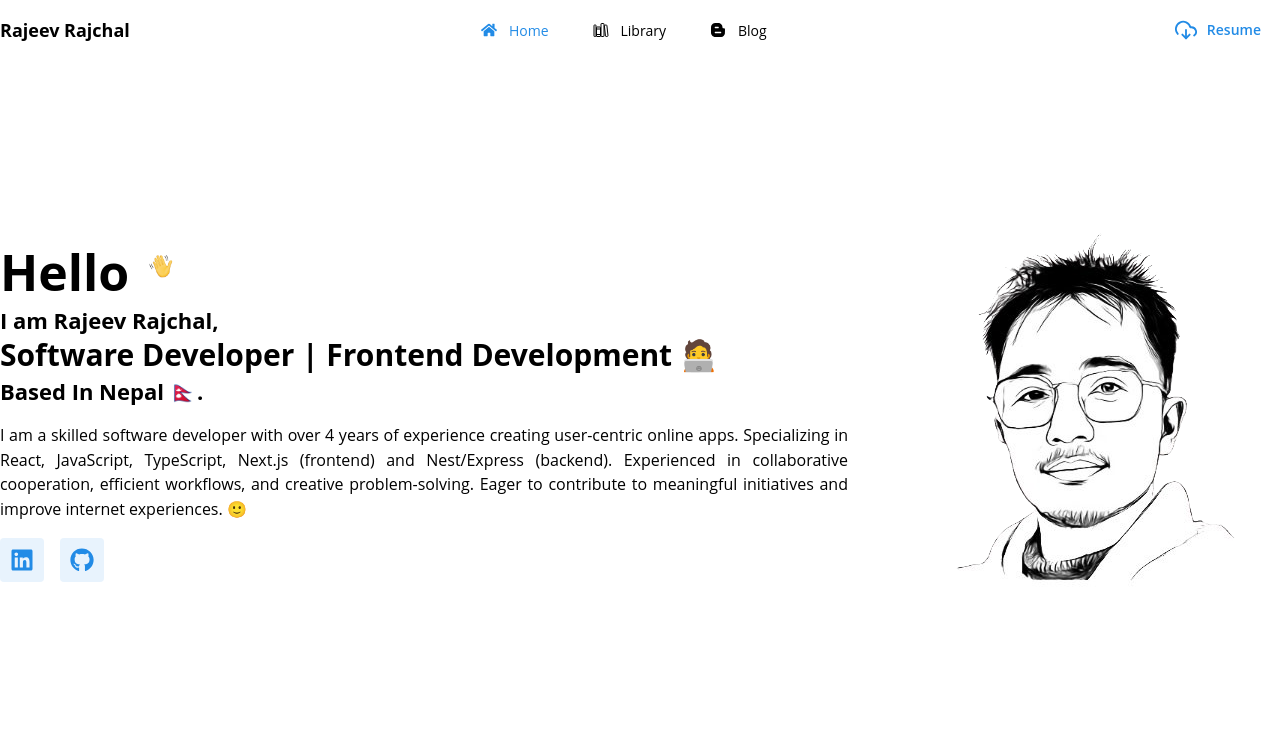
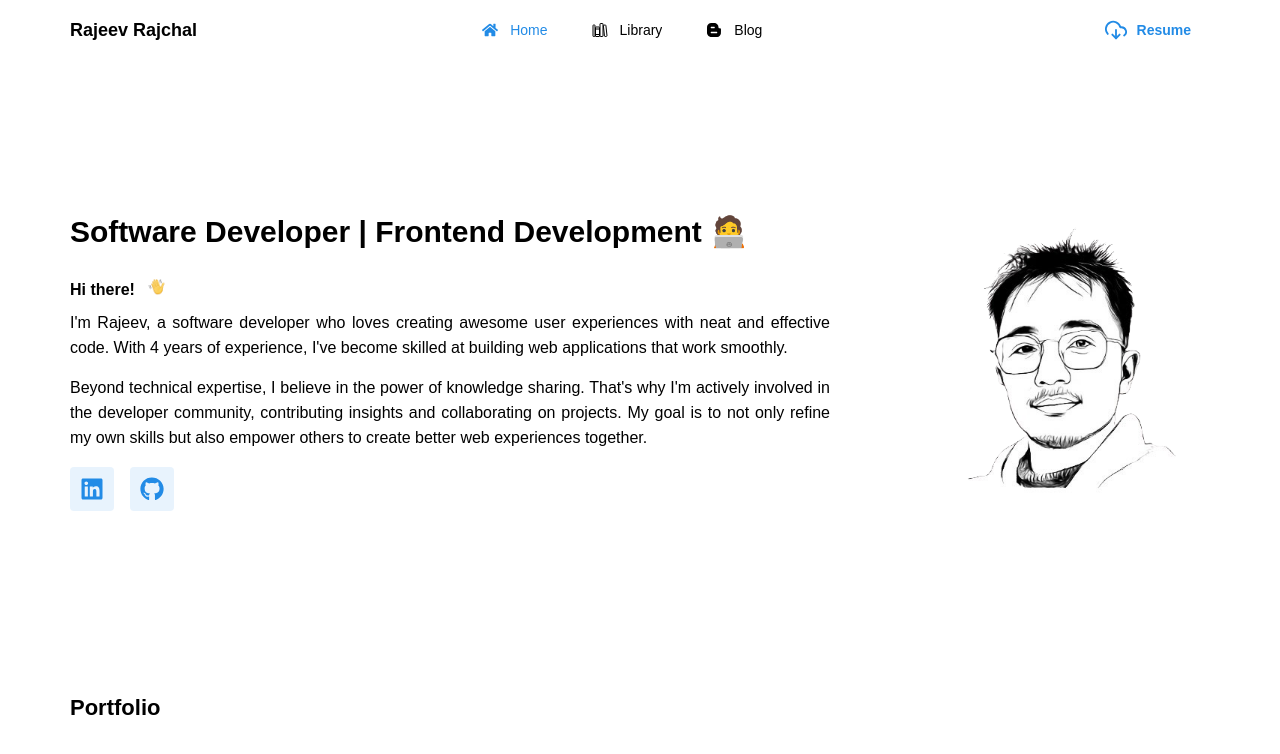
Before and after one commit to rajeevrajchal/rajeev-me, a Next.js app: page / in a window 1280 px wide. Shown: the top 754 px of the page. Built offline with nearby package versions, Linux system fonts and the light colour scheme.

Commit message:
Bugfix: Updated about me

```diff
--- a/src/app/globals.css
+++ b/src/app/globals.css
@@ -3,3 +3,12 @@
 }
 @tailwind components;
 @tailwind utilities;
+
+@import url("https://fonts.googleapis.com/css2?family=Work+Sans:ital,wght@0,100..900;1,100..900&display=swap");
+
+* {
+  -ms-overflow-style: none;
+}
+::-webkit-scrollbar {
+  display: none;
+}
--- a/src/app/page.tsx
+++ b/src/app/page.tsx
@@ -5,6 +5,7 @@ import { Avatar, Flex, Stack, Text, Title } from "@mantine/core";
 
 const Home = () => {
   return (
+    <Stack gap="xl">
       <Flex
         align="center"
         justify="space-between"
@@ -18,27 +19,33 @@ const Home = () => {
           md: "row",
         }}
       >
-      <Stack className="flex-1">
-        <Stack gap={0}>
-          <Flex>
-            <Title order={1} className="text-[50px]">
-              Hello
-            </Title>
-            <Avatar size="lg" variant="transparent" src="./wave.gif" />
-          </Flex>
-          <Title order={3}>I am Rajeev Rajchal, </Title>
-          <Title order={2} className="text-[30px]">
+        <Stack className="w-2/3">
+          <Title order={3} className="text-[30px]">
             Software Developer | Frontend Development 🧑‍💻
           </Title>
-          <Title order={3}>Based In Nepal 🇳🇵.</Title>
+          <Stack gap={0}>
+            <Flex align="center">
+              <Title order={5}>Hi there!</Title>
+              <Avatar
+                size="md"
+                variant="transparent"
+                src="./wave.gif"
+                className="mb-1"
+              />
+            </Flex>
+            <Text ta="justify">
+              I'm Rajeev, a software developer who loves creating awesome user
+              experiences with neat and effective code. With 4 years of
+              experience, I've become skilled at building web applications that
+              work smoothly.
+            </Text>
           </Stack>
           <Text ta="justify">
-          I am a skilled software developer with over 4 years of experience
-          creating user-centric online apps. Specializing in React, JavaScript,
-          TypeScript, Next.js (frontend) and Nest/Express (backend). Experienced
-          in collaborative cooperation, efficient workflows, and creative
-          problem-solving. Eager to contribute to meaningful initiatives and
-          improve internet experiences. 🙂
+            Beyond technical expertise, I believe in the power of knowledge
+            sharing. That's why I'm actively involved in the developer
+            community, contributing insights and collaborating on projects. My
+            goal is to not only refine my own skills but also empower others to
+            create better web experiences together.
           </Text>
           <SocialLinks />
         </Stack>
@@ -47,7 +54,7 @@ const Home = () => {
           variant="transparent"
           src="./rajeev-no-bg.png"
           alt="Rajeev Rajchal"
-        size="400"
+          size="300"
         />
         <Avatar
           hiddenFrom="md"
@@ -57,6 +64,16 @@ const Home = () => {
           size="200"
         />
       </Flex>
+
+      <Stack
+        mt={{
+          base: "20px",
+          md: "150px",
+        }}
+      >
+        <Title order={3}>Portfolio</Title>
+      </Stack>
+    </Stack>
   );
 };
 
--- a/src/app/template.tsx
+++ b/src/app/template.tsx
@@ -9,7 +9,7 @@ const HomeTemplate = (props: PropsWithChildren) => {
 
   return (
     <Container
-      size="xl"
+      size="lg"
       className="h-screen px-0 flex flex-col"
       px={{
         base: "xl",
--- a/src/components/nav-bar.tsx
+++ b/src/components/nav-bar.tsx
@@ -10,7 +10,14 @@ const Navbar = () => {
   const pathname = usePathname();
 
   return (
-    <Flex py="xs" align="center" justify="space-between">
+    <Flex
+      py="xs"
+      align="center"
+      justify="space-between"
+      pos="sticky"
+      w="100%"
+      top="0"
+    >
       {/* <Avatar src="./rajeev.jpg" alt="it's me" /> */}
       <Text fw="bold" size="lg">
         Rajeev Rajchal
--- a/src/constant/theme.ts
+++ b/src/constant/theme.ts
@@ -1,6 +1,6 @@
 import { createTheme } from "@mantine/core";
 
 const theme = createTheme({
-  fontFamily: "Open Sans, sans-serif",
+  fontFamily: "Work Sans, sans-serif",
 });
 export default theme;
```
Lines whose indentation alone changed are shown as unchanged.
